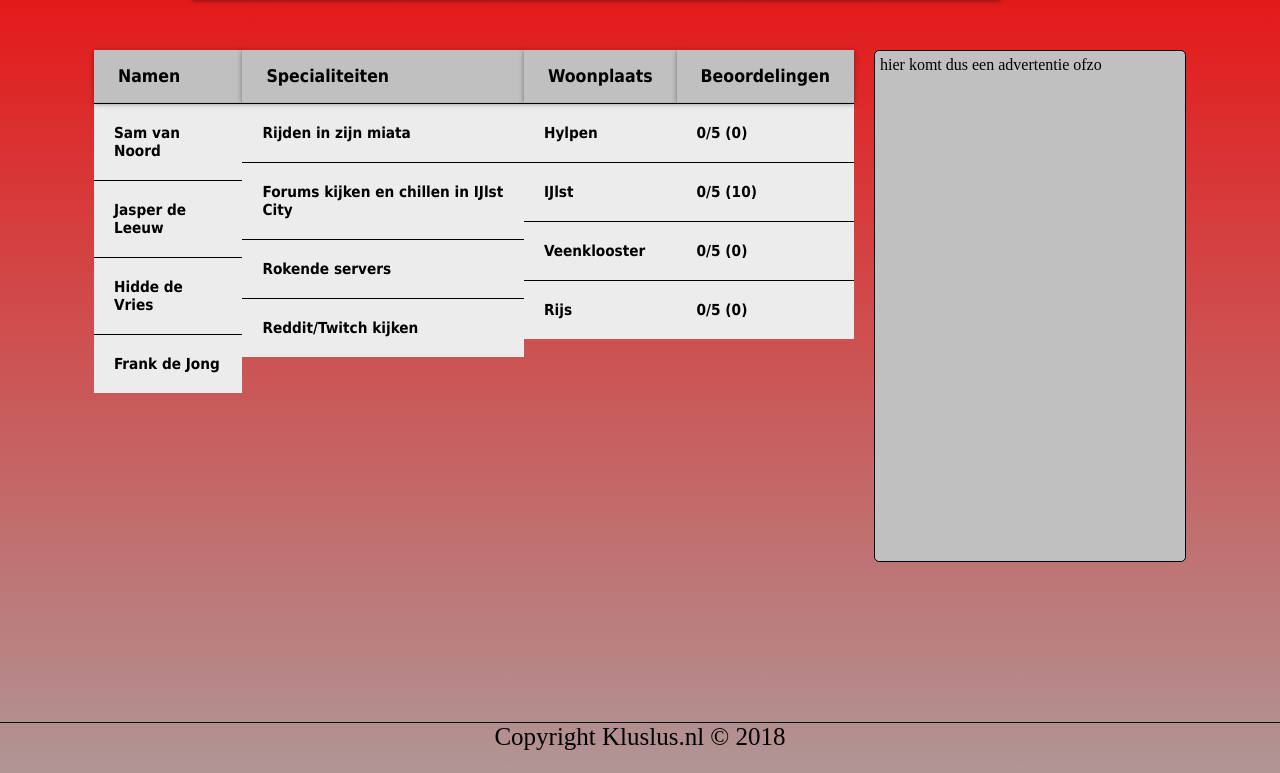
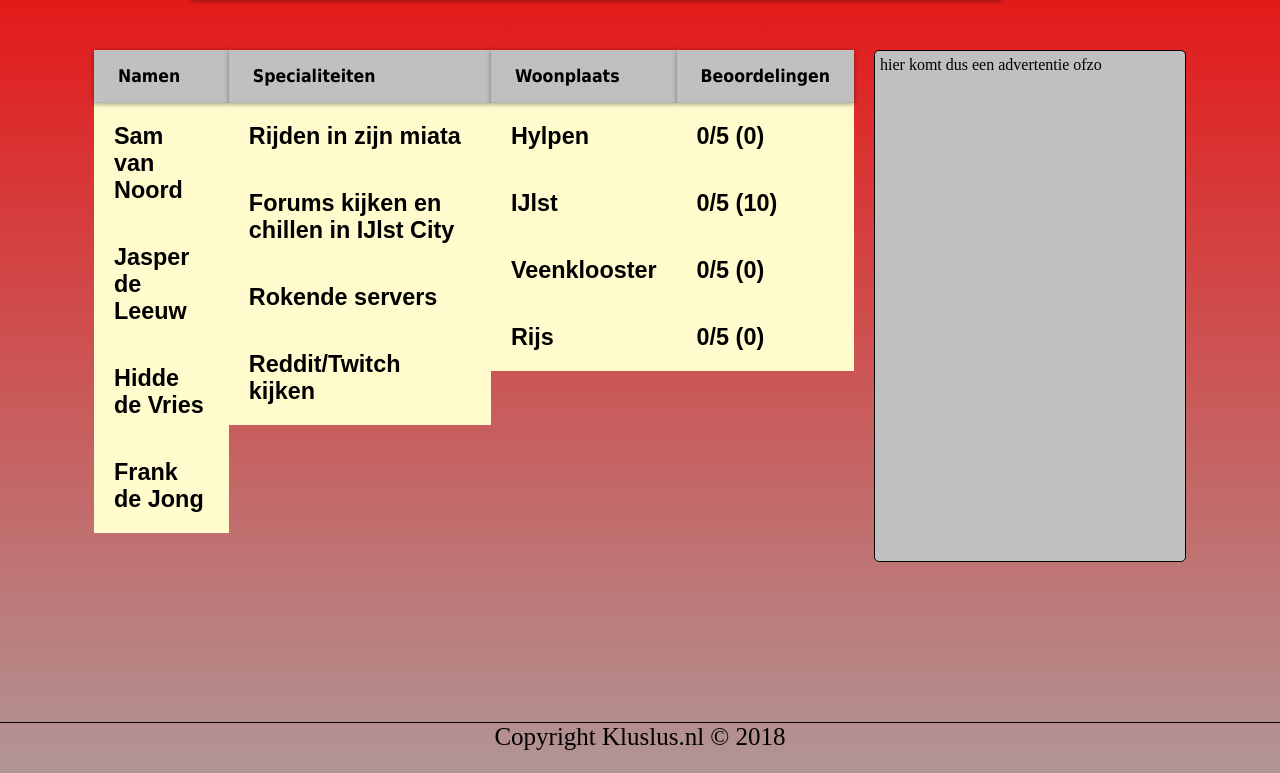
Before and after one commit to slvn99/Kluslus.nl, a PHP site: page /portfoliolist.html in a window 1280 px wide. Shown: the part 49-822 px from the top of the page. Run offline with PHP 8.4, Linux system fonts and the light colour scheme.

Commit message:
meer fixes

```diff
--- a/Website shit/portfolio.html
+++ b/Website shit/portfolio.html
@@ -59,7 +59,7 @@
 					<p>hier komt dus een advertentie ofzo</p>
 				</ASIDE>
     	</DIV>
-			<FOOTER id="mainfooter">
+			<FOOTER ID="mainfooter">
 				Copyright  Kluslus.nl  © 2018
 			</FOOTER>
 	</DIV>
--- a/Website shit/portfoliolist.css
+++ b/Website shit/portfoliolist.css
@@ -125,22 +125,22 @@ nav > ul > li > a:hover:not(.active){background-color:yellow;}
  	border-top: 1px solid black;
  	padding: 20px;
  	background: #ececec;
- 	font: bold 13px Tahoma;
 }
-#Nummer_een{
-
+.Namen{
+  	font: 20px Arial;
+  	padding: 20px;
 }
-
-#Nummer_twee{
-
+.Woonplaats{
+  	font: 20px Arial;
+  	padding: 20px;
 }
-
-#Nummer_drie{
-
+.Specialiteiten{
+  	font: 20px Arial;
+  	padding: 20px;
 }
-
-#Nummer_vier{
-
+.Beoordelingen{
+  	font: 20px Arial;
+  	padding: 20px;
 }
 #sidebar{
 	position: relative;
--- a/Website shit/portfoliolist.html
+++ b/Website shit/portfoliolist.html
@@ -29,22 +29,22 @@
 						</HGROUP>
 					</HEAD>
 					<HEAD>
-						<HGROUP ID="Nummer_een" class="Nummer">
+						<HGROUP ID="Nummer_een" class="Namen">
 							<H1>Sam van Noord</H1>
 						</HGROUP>
 					</HEAD>
 					<HEAD>
-						<HGROUP ID="Nummer_twee" class="Nummer">
+						<HGROUP ID="Nummer_twee" class="Namen">
 							<H1>Jasper de Leeuw</H1>
 						</HGROUP>
 					</HEAD>
 					<HEAD>
-						<HGROUP ID="Nummer_drie" class="Nummer">
+						<HGROUP ID="Nummer_drie" class="Namen">
 							<H1>Hidde de Vries</H1>
 						</HGROUP>
 					</HEAD>
 					<HEAD>
-						<HGROUP ID="Nummer_vier" class="Nummer">
+						<HGROUP ID="Nummer_vier" class="Namen">
 							<H1>Frank de Jong</H1>
 						</HGROUP>
 					</HEAD>
@@ -57,22 +57,22 @@
 						</HGROUP>
 					</HEAD>
 					<HEAD>
-						<HGROUP ID="Nummer_een" class="Nummer">
+						<HGROUP ID="Nummer_een" class="Specialiteiten">
 							<H1>Rijden in zijn miata</H1>
 						</HGROUP>
 					</HEAD>
 					<HEAD>
-						<HGROUP ID="Nummer_twee" class="Nummer">
+						<HGROUP ID="Nummer_twee" class="Specialiteiten">
 							<H1>Forums kijken en chillen in IJlst City</H1>
 						</HGROUP>
 					</HEAD>
 					<HEAD>
-						<HGROUP ID="Nummer_drie" class="Nummer">
+						<HGROUP ID="Nummer_drie" class="Specialiteiten">
 							<H1>Rokende servers</H1>
 						</HGROUP>
 					</HEAD>
 					<HEAD>
-						<HGROUP ID="Nummer_vier" class="Nummer">
+						<HGROUP ID="Nummer_vier" class="Specialiteiten">
 							<H1>Reddit/Twitch kijken</H1>
 						</HGROUP>
 					</HEAD>
@@ -86,22 +86,22 @@
 						</HGROUP>
 					</HEAD>
 					<HEAD>
-						<HGROUP Id="Nummer_een" class="Nummer">
+						<HGROUP ID="Nummer_een" class="Woonplaats">
 							<H1>Hylpen</H1>
 						</HGROUP>
 					</HEAD>
 					<HEAD>
-						<HGROUP ID="Nummer_twee" class="Nummer">
+						<HGROUP ID="Nummer_twee" class="Woonplaats">
 							<H1>IJlst</H1>
 						</HGROUP>
 					</HEAD>
 					<HEAD>
-						<HGROUP ID="Nummer_drie" class="Nummer">
+						<HGROUP ID="Nummer_drie" class="Woonplaats">
 							<H1>Veenklooster</H1>
 						</HGROUP>
 					</HEAD>
 					<HEAD>
-						<HGROUP ID="Nummer_vier" class="Nummer">
+						<HGROUP ID="Nummer_vier" class="Woonplaats">
 							<H1>Rijs</H1>
 						</HGROUP>
 					</HEAD>
@@ -115,22 +115,22 @@
 						</HGROUP>
 					</HEAD>
 					<HEAD>
-						<HGROUP Id="Nummer_een" class="Nummer">
+						<HGROUP Id="Nummer_een" class="Beoordelingen">
 							<H1>0/5 (0)</H1>
 						</HGROUP>
 					</HEAD>
 					<HEAD>
-						<HGROUP ID="Nummer_twee" class="Nummer">
+						<HGROUP ID="Nummer_twee" class="Beoordelingen">
 							<H1>0/5 (10)</H1>
 						</HGROUP>
 					</HEAD>
 					<HEAD>
-						<HGROUP ID="Nummer_drie" class="Nummer">
+						<HGROUP ID="Nummer_drie" class="Beoordelingen">
 							<H1>0/5 (0)</H1>
 						</HGROUP>
 					</HEAD>
 					<HEAD>
-						<HGROUP ID="Nummer_vier" class="Nummer">
+						<HGROUP ID="Nummer_vier" class="Beoordelingen">
 							<H1>0/5 (0)</H1>
 						</HGROUP>
 					</HEAD>
@@ -141,7 +141,7 @@
 					<p>hier komt dus een advertentie ofzo</p>
 				</ASIDE>
     	</DIV>
-			<FOOTER id="mainfooter">
+			<FOOTER ID="mainfooter">
 				Copyright  Kluslus.nl  © 2018
 			</FOOTER>
 	</DIV>
```
